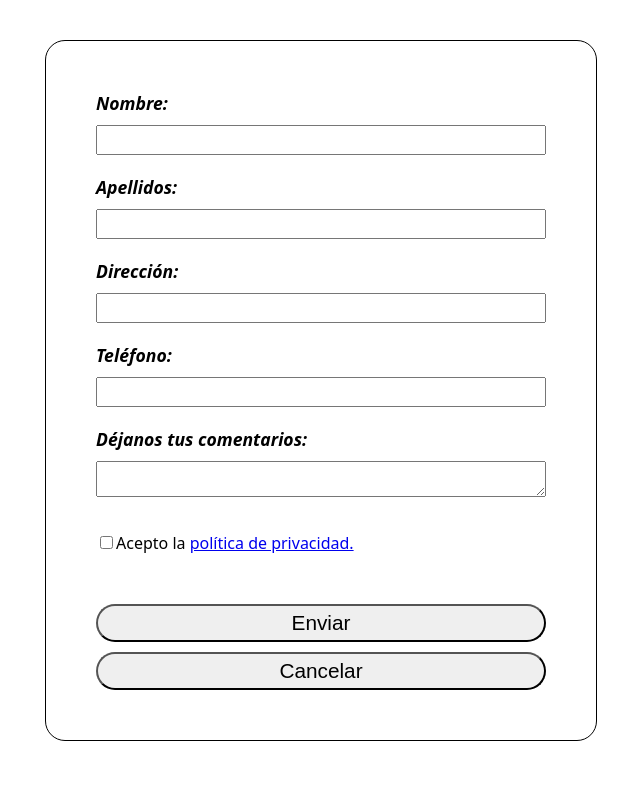
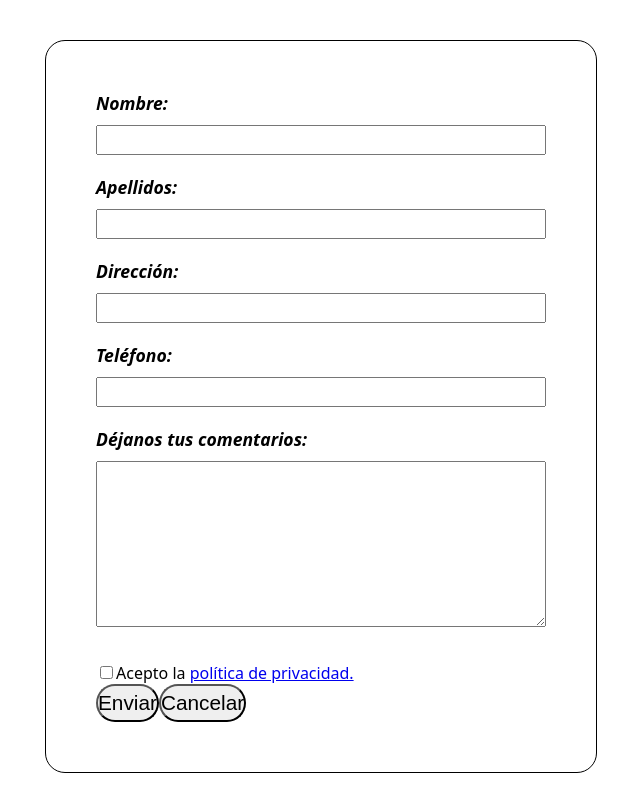
Before and after one commit to DevDST/form, a React (Vite) app in the folder contact/: page / in a window 1280 px wide. Shown: the whole page, without its empty margins (319-959 px from the left). Built offline with nearby package versions, Linux system fonts and the light colour scheme.

Commit message:
Increase textarea size

```diff
--- a/contact/src/styles.css
+++ b/contact/src/styles.css
@@ -7,6 +7,7 @@
     --paragraph-weight: bold;
     --paragraph-style: italic;
     --input-text-size: 1rem;
+    --textarea-text-size: 1rem;
     --btn-text-size: 1.3rem;
 
     /* BOXES */
@@ -56,7 +57,12 @@ body {
     margin-bottom: 15px;
 }
 
-.btn {
+textarea {
+    font-size: var(--textarea-text-size);
+    height: 20vh;
+}
+
+.btn-container {
     margin-top: 50px;
     display: grid;
     gap: 10px;
```
